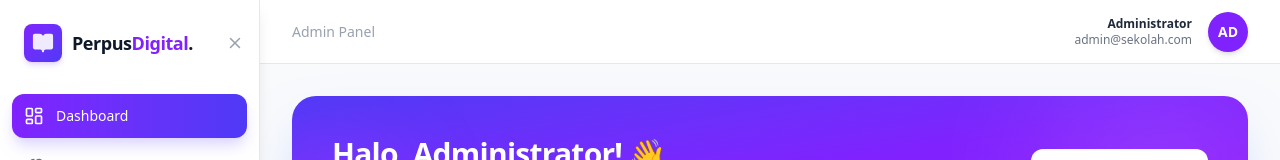
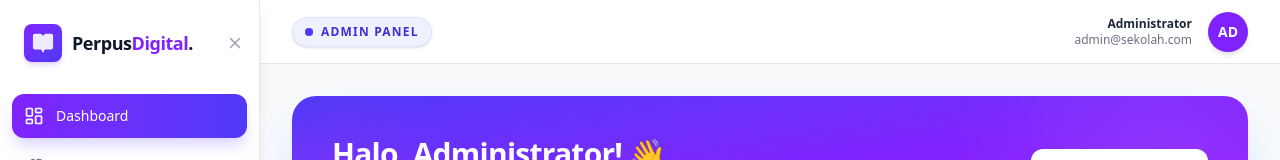
Before and after one commit to Idoo0oo/ukk-perpustakaan, a React (Vite) app in the folder client/: page /admin in a window 1280 px wide. Shown: the top 160 px of the page. Built offline with nearby package versions, Linux system fonts and the light colour scheme; no server answers; sample sign-in values are in the browser's storage.

Commit message:
update:menambahkan label admin panel dan revisi title

```diff
--- a/client/src/hooks/usePageTitle.js
+++ b/client/src/hooks/usePageTitle.js
@@ -1,12 +1,8 @@
 import { useEffect } from 'react';
 
-/**
- * Hook untuk mengubah judul halaman browser (Document Title) secara dinamis.
- * Output: "PerpusDigital - {title}"
- */
 const usePageTitle = (title) => {
   useEffect(() => {
-    document.title = `PerpusDigital - ${title}`;
+    document.title = `PerpusDigital. - ${title}`;
   }, [title]);
 };
 
--- a/client/src/pages/AdminDashboard.jsx
+++ b/client/src/pages/AdminDashboard.jsx
@@ -343,9 +343,24 @@ const AdminDashboard = () => {
 
             <div className="flex-1 flex flex-col min-w-0 overflow-hidden">
                 <header className="h-16 bg-white border-b border-gray-200 flex items-center justify-between px-8 shadow-sm">
-                    <div className="flex items-center gap-2">
-                         {!isSidebarOpen && <button onClick={() => setSidebarOpen(true)} className="md:hidden mr-2"><Menu /></button>}
-                         <span className="text-gray-400 text-sm font-medium">Admin Panel</span>
+                    <div className="flex items-center gap-3">
+                    {/* Tombol Menu Mobile Tetap Ada */}
+                    {!isSidebarOpen && (
+                        <button onClick={() => setSidebarOpen(true)} className="md:hidden p-1 text-gray-500 hover:text-indigo-600 transition-colors">
+                        <Menu size={20} />
+                        </button>
+                    )}
+                    <div className="hidden sm:flex items-center gap-2 px-3 py-1.5 rounded-full bg-indigo-50 border border-indigo-100 shadow-sm">
+                        <span className="relative flex h-2 w-2">
+                        <span className="animate-ping absolute inline-flex h-full w-full rounded-full bg-indigo-400 opacity-75"></span>
+                        <span className="relative inline-flex rounded-full h-2 w-2 bg-indigo-600"></span>
+                        </span>
+                        <span className="text-xs font-bold tracking-widest text-indigo-700 uppercase">
+                        Admin Panel
+                        </span>
+                    </div>
+                    {/* Versi Mobile (Lebih Simple) */}
+                    <span className="sm:hidden text-sm font-bold text-gray-800">Admin</span>
                     </div>
                     <div className="flex items-center gap-4">
                         <div className="text-right hidden sm:block">
```
